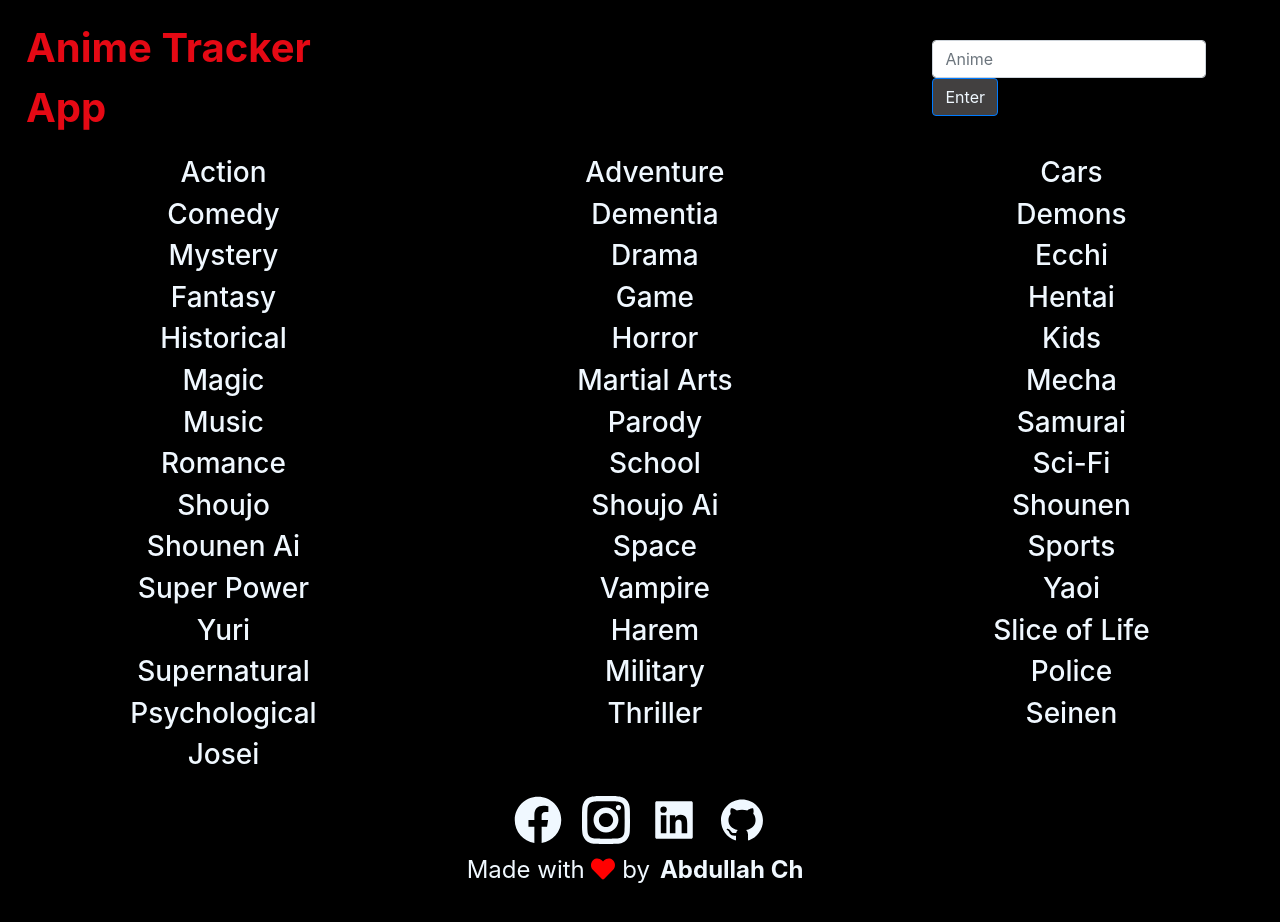
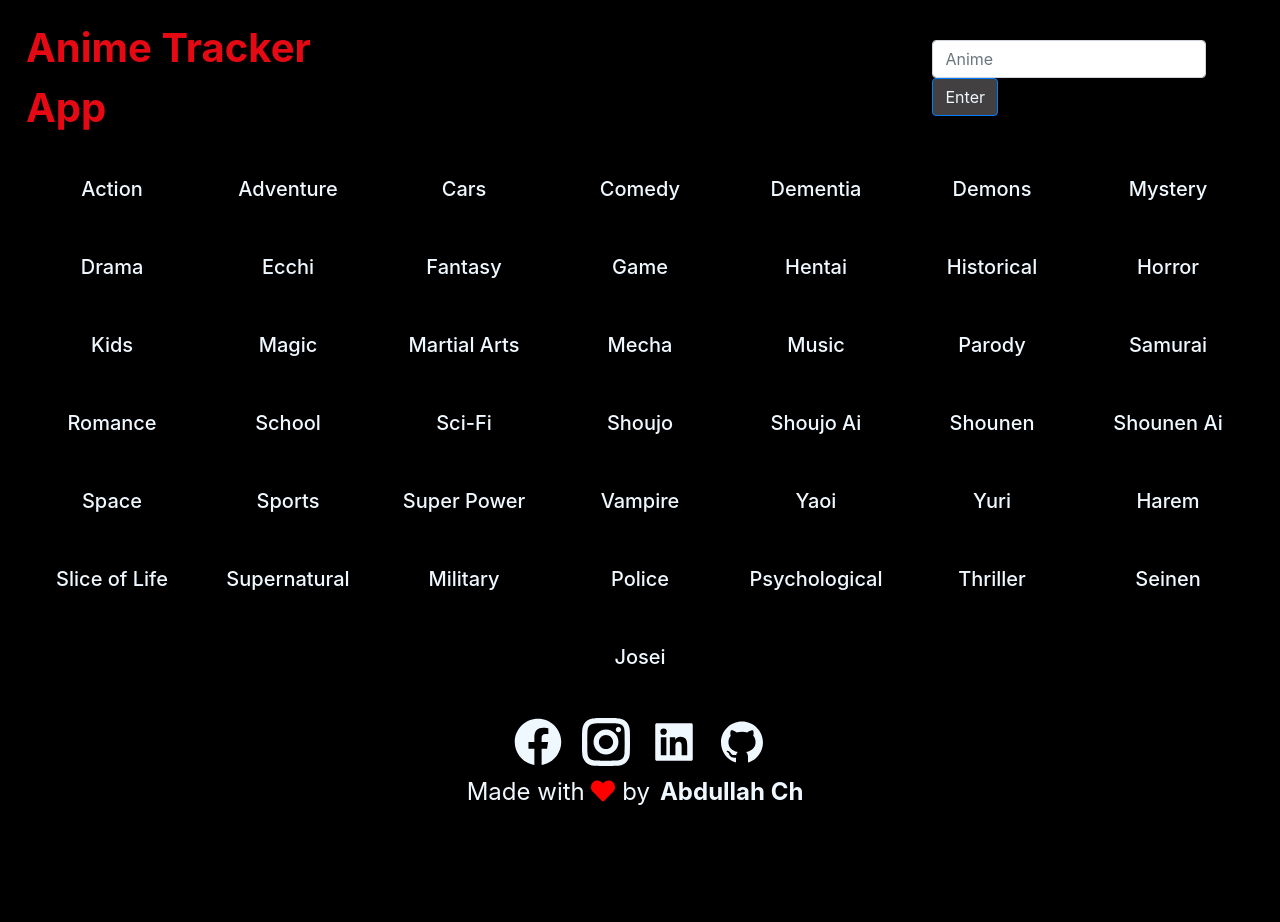
Before and after one commit to abdullah-ch/Anime-Tracker-Web-App, a React (Create React App) app: page /anime/categories in a window 1280 px wide. Shown: the top 922 px of the page. After the commit the page ends 856 px from the top, so only its background shows below. Built offline with nearby package versions, Linux system fonts and the light colour scheme.

Commit message:
styled genre menu

```diff
--- a/src/Components/Cards/Cards.module.css
+++ b/src/Components/Cards/Cards.module.css
@@ -18,6 +18,7 @@
   transition: 0.3s;
   background-color: RGB(229, 9, 20);
   padding: 10px;
+  cursor: pointer;
 }
 .heading {
   color: aliceblue;
--- a/src/Components/Genre/Genre.js
+++ b/src/Components/Genre/Genre.js
@@ -2,13 +2,15 @@ import React from "react";
 import styles from "./Genre.module.css";
 import { genres } from "../../api";
 import { useHistory } from "react-router-dom";
+import { Card } from "react-bootstrap";
 
 const Genre = () => {
   let history = useHistory();
   return (
     <div className={styles.gridContainer}>
       {genres.map((genre, i) => (
-        <h3
+        <div>
+          {/* <h3
             className={styles.gridItem}
             onClick={(event) => {
               event.preventDefault();
@@ -23,7 +25,28 @@ const Genre = () => {
             }}
           >
             {genre}
-        </h3>
+          </h3> */}
+          <Card className={styles.genreCard}>
+            <Card.Body>
+              <Card.Title
+                className={styles.gridItem}
+                onClick={(event) => {
+                  event.preventDefault();
+                  const genreID = ++i;
+                  history.push({
+                    pathname: `/anime/genre/${genre}`,
+                    state: {
+                      genreID: genreID,
+                    },
+                  });
+                  window.location = `/anime/genre/${genre}`;
+                }}
+              >
+                {genre}
+              </Card.Title>
+            </Card.Body>
+          </Card>
+        </div>
       ))}
     </div>
   );
--- a/src/Components/Genre/Genre.module.css
+++ b/src/Components/Genre/Genre.module.css
@@ -1,10 +1,26 @@
 .gridContainer {
-  display: grid;
-  grid-template-columns: auto auto auto;
+  display: flex;
+  justify-content: center;
+  flex-flow: row wrap;
+}
+.genreCard {
+  width: 11rem;
+  background-color: black;
 
 }
 
 .gridItem {
   text-align: center;
-  color: aliceblue;
+  color:aliceblue;
+  font-weight: 500;
 }
+
+
+.genreCard:hover {
+  box-shadow: 0 4px 8px 0 rgba(0, 0, 0, 0.2);
+  transition: 0.3s;
+  background-color: RGB(229, 9, 20);
+  font-size: xx-large;
+  padding: 5px;
+  cursor: pointer;
+}
--- a/src/Components/TopAnime/TopAnime.module.css
+++ b/src/Components/TopAnime/TopAnime.module.css
@@ -17,6 +17,7 @@
   transition: 0.3s;
   background-color: RGB(229, 9, 20);
   padding: 10px;
+   cursor: pointer;
 }
 h5 {
   color: aliceblue;
--- a/src/Components/UpcomingAnime/UpcomingAnime.module.css
+++ b/src/Components/UpcomingAnime/UpcomingAnime.module.css
@@ -18,6 +18,7 @@
   transition: 0.3s;
   background-color: RGB(229, 9, 20);
   padding: 10px;
+   cursor: pointer;
 }
 .heading {
   color: aliceblue;
```
Lines whose indentation alone changed are shown as unchanged.
